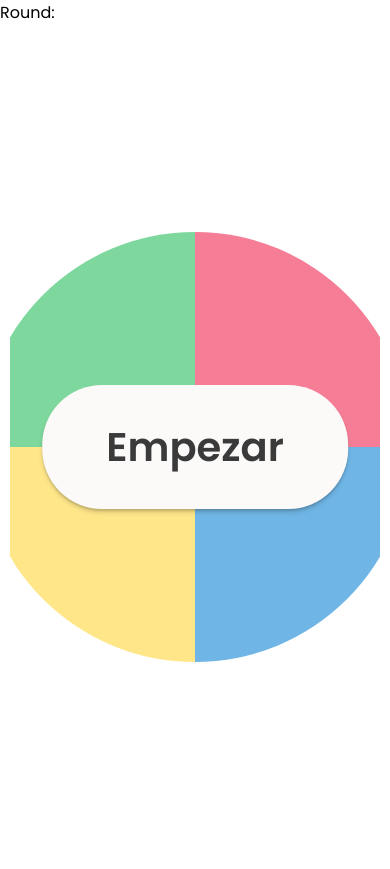
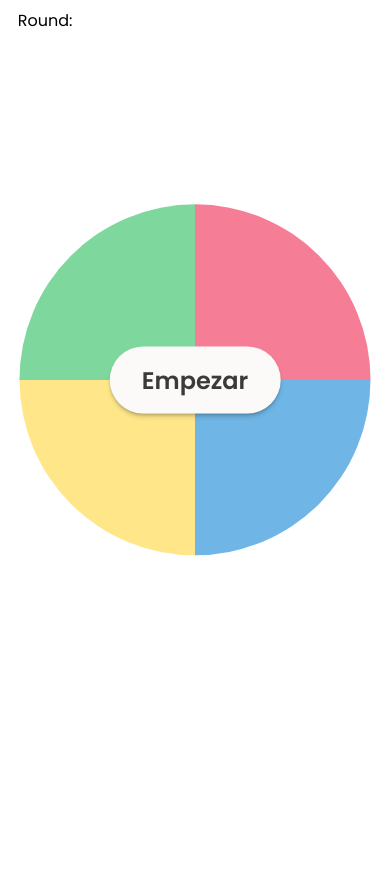
Before and after one commit to alejandromur/simon, a plain HTML site: page index.html in a window 390 px wide. After the commit the page ends 844 px from the top, so only its background shows below. Drawn offline with Linux system fonts and the light colour scheme.

Commit message:
Move counter to the main wrapper Move the counter to the main wrapper and set its position to absolute Reduce the height of the board to 90vh to fix the scrollbar height on mobile devices browsers url address

```diff
--- a/assets/css/style.css
+++ b/assets/css/style.css
@@ -43,8 +43,8 @@
 }
 
 .btn {
-	padding: 2rem 4rem;
-	font-size: 2.5rem;
+	padding: 1rem 2rem;
+	font-size: 1.5rem;
 	font-weight: bold;
 	border: 0;
 	border-radius: 3.75rem;
@@ -78,8 +78,8 @@
 	display: grid;
 	grid-template-columns: 1fr 1fr;
 	grid-template-rows: 1fr 1fr;
-	height: 100vh;
-	clip-path: circle(33% at 50% 50%);
+	height: 90vh;
+	clip-path: circle(45vw at 50% 50%);
 }
 
 .board__cell {
@@ -96,6 +96,13 @@
 	opacity: 1;
 }
 
+/* COUNTER */
+.counter {
+	position: absolute;
+	top: 0.5rem;
+	left: 0.5rem;
+}
+
 /* COMPUTER */
 [data-turn='computer'] {
 	pointer-events: none;
@@ -109,3 +116,14 @@
 [data-turn='human'] .board__cell:active {
 	opacity: 1;
 }
+
+@media screen and (min-width: 35em) {
+	.board {
+		clip-path: circle(33% at 50% 50%);
+	}
+
+	.btn {
+		padding: 2rem 4rem;
+		font-size: 2.5rem;
+	}
+}
--- a/index.html
+++ b/index.html
@@ -14,8 +14,8 @@
 	</head>
 
 	<body>
-		<span class="js-round">Round: </span>
 		<section class="app">
+			<span class="counter js-round">Round: </span>
 			<button class="btn js-start">Empezar</button>
 			<div class="board">
 				<button class="board__cell" data-color="green"></button>
```
